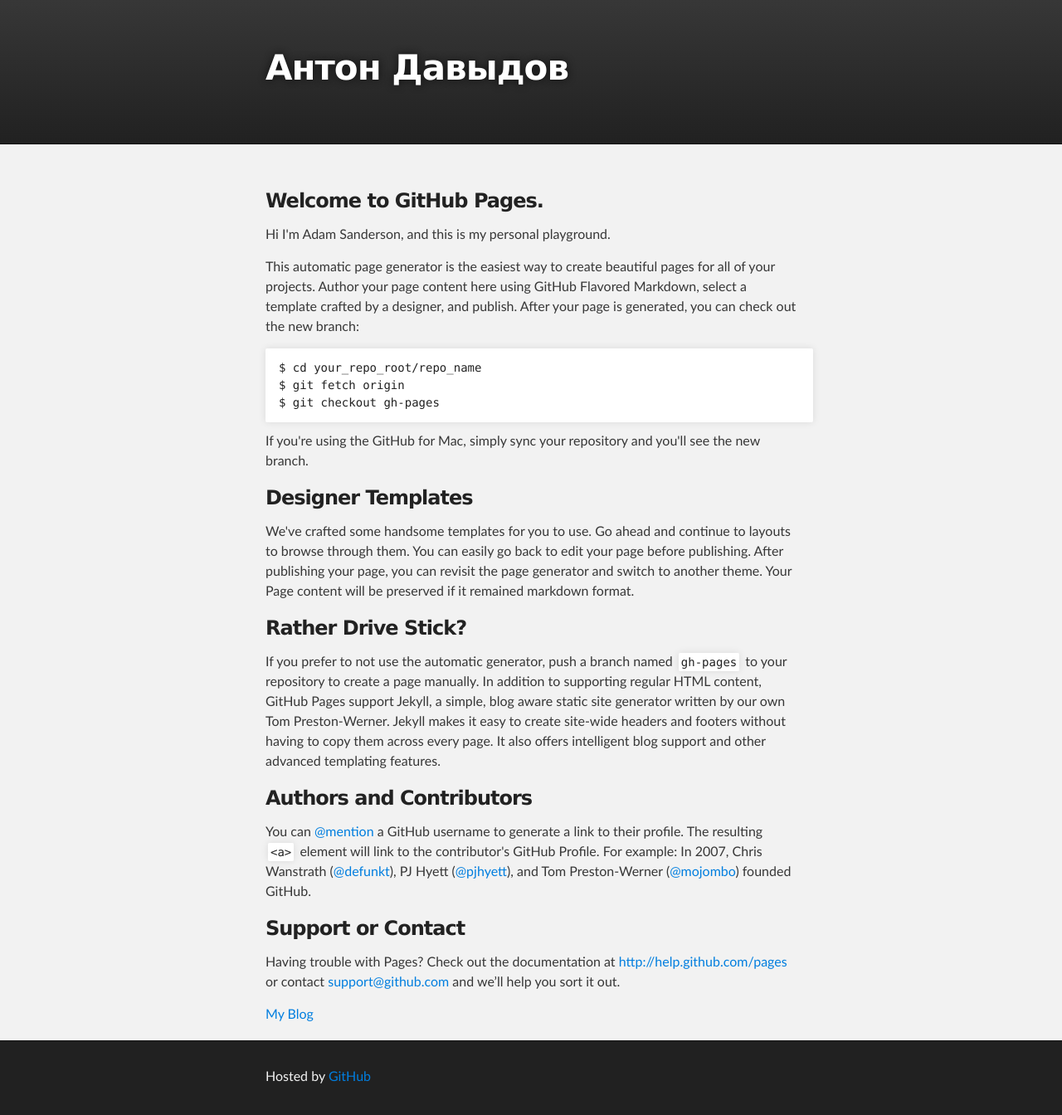
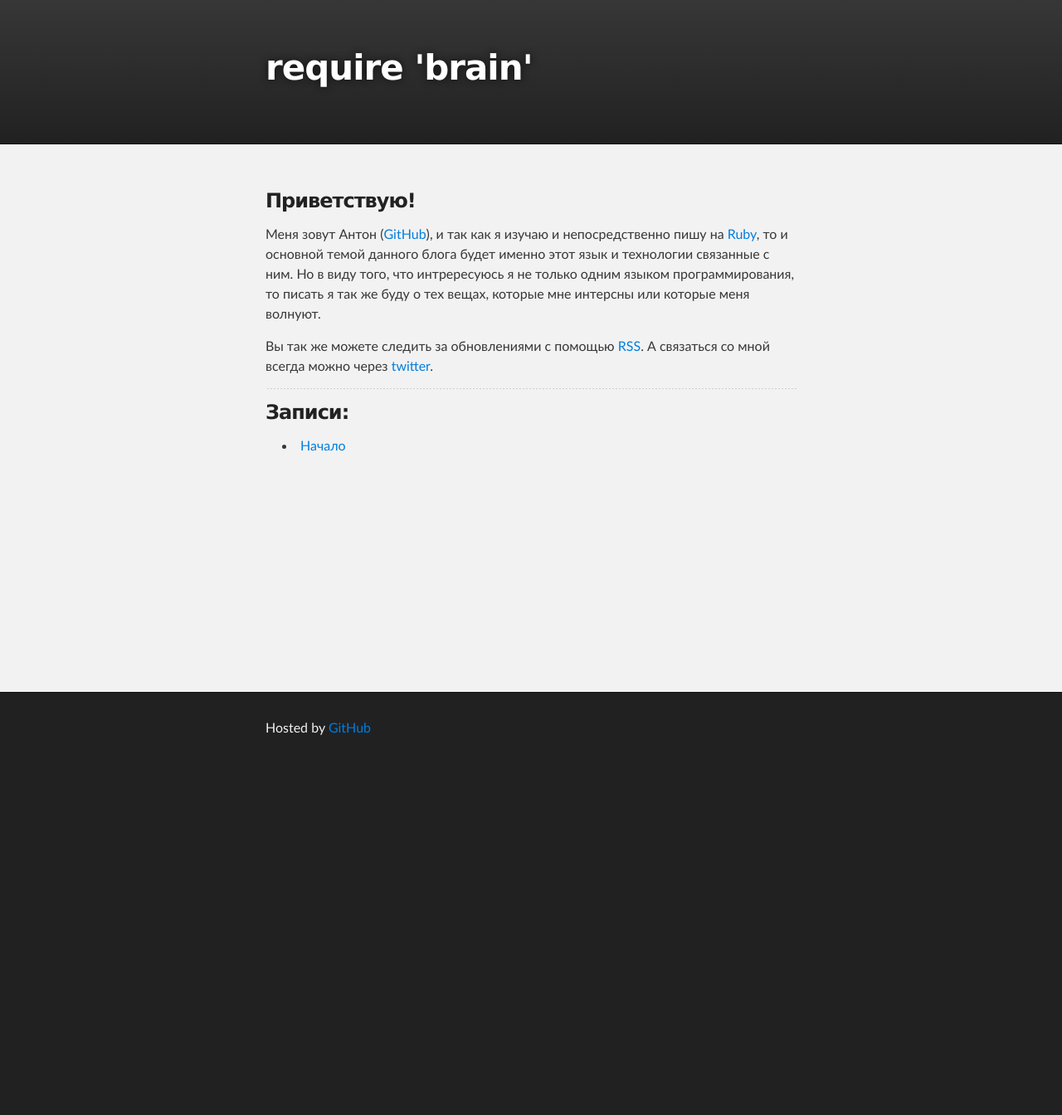
Before and after one commit to davydovanton/davydovanton.github.io, a Jekyll site: the page built from index.html, in a window 1280 px wide. Shown: the whole page at 83% size. Built offline with Jekyll 4.4.1, drawn with Linux system fonts in a browser that asks for light colours; Markdown is read by kramdown in place of the engine named in the settings; after the commit the page ends 924 px from its top, so only the background shows below that.

Commit message:
Finaly style

```diff
--- a/_config.yml
+++ b/_config.yml
@@ -1,5 +1,5 @@
-name: Your Blog's Name
-description: A description for your blog
+name: require 'brain'
+description: Блог о Ruby и прочих технологиях
 url: http://fikys.github.io
 markdown: rdiscount
 pygments: true
--- a/_layouts/main.html
+++ b/_layouts/main.html
@@ -18,7 +18,7 @@
         <header class="inner">
           <!-- <a id="forkme_banner" href="https://github.com/fikys">View on GitHub</a> -->
 
-          <a href="/"><h1 id="project_title">Антон Давыдов</h1></a>
+          <a href="/"><h1 id="project_title">require 'brain'</h1></a>
           <h2 id="project_tagline"></h2>
 
         </header>
--- a/index.html
+++ b/index.html
@@ -1,47 +1,28 @@
 ---
 layout: main
-title: "Anton Davydov"
+title: "require 'brain'"
 ---
 
 <div class="content">
-  <h3><a name="welcome-to-github-pages" class="anchor" href="#welcome-to-github-pages"><span class="octicon octicon-link"></span></a>Welcome to GitHub Pages.</h3>
+  <h3>Приветствую!</h3>
+  <p>Меня зовут Антон (<a href="" target="_blank">GitHub</a>), и так как я изучаю и непосредственно пишу на <a href="https://www.ruby-lang.org/en/" target="_blank">Ruby</a>,
+  то и основной темой данного блога будет именно этот язык и технологии связанные с ним.
+  Но в виду того, что интрересуюсь я не только одним языком программирования, то писать я так же буду о тех вещах,
+  которые мне интерсны или которые меня волнуют.</p>
 
 
+<p>Вы так же можете следить за обновлениями с помощью <a href="/feed.xml" target="_blank">RSS</a>. А связаться со мной всегда можно через <a href="https://twitter.com/anton_davydov" target="_blank">twitter</a>.</p>
+<hr>
 
-<h3></h3>
-<p>Hi I'm Adam Sanderson, and this is my personal playground.</p>
+<h3>Записи:</h3>
 
-
-
-
-<p>This automatic page generator is the easiest way to create beautiful pages for all of your projects. Author your page content here using GitHub Flavored Markdown, select a template crafted by a designer, and publish. After your page is generated, you can check out the new branch:</p>
-<pre><code>$ cd your_repo_root/repo_name
-$ git fetch origin
-$ git checkout gh-pages
-</code></pre>
-
-<p>If you're using the GitHub for Mac, simply sync your repository and you'll see the new branch.</p>
-
-<h3>
-<a name="designer-templates" class="anchor" href="#designer-templates"><span class="octicon octicon-link"></span></a>Designer Templates</h3>
-
-<p>We've crafted some handsome templates for you to use. Go ahead and continue to layouts to browse through them. You can easily go back to edit your page before publishing. After publishing your page, you can revisit the page generator and switch to another theme. Your Page content will be preserved if it remained markdown format.</p>
-
-<h3>
-<a name="rather-drive-stick" class="anchor" href="#rather-drive-stick"><span class="octicon octicon-link"></span></a>Rather Drive Stick?</h3>
-
-<p>If you prefer to not use the automatic generator, push a branch named <code>gh-pages</code> to your repository to create a page manually. In addition to supporting regular HTML content, GitHub Pages support Jekyll, a simple, blog aware static site generator written by our own Tom Preston-Werner. Jekyll makes it easy to create site-wide headers and footers without having to copy them across every page. It also offers intelligent blog support and other advanced templating features.</p>
-
-<h3>
-<a name="authors-and-contributors" class="anchor" href="#authors-and-contributors"><span class="octicon octicon-link"></span></a>Authors and Contributors</h3>
-
-<p>You can <a href="https://github.com/blog/821" class="user-mention">@mention</a> a GitHub username to generate a link to their profile. The resulting <code>&lt;a&gt;</code> element will link to the contributor's GitHub Profile. For example: In 2007, Chris Wanstrath (<a href="https://github.com/defunkt" class="user-mention">@defunkt</a>), PJ Hyett (<a href="https://github.com/pjhyett" class="user-mention">@pjhyett</a>), and Tom Preston-Werner (<a href="https://github.com/mojombo" class="user-mention">@mojombo</a>) founded GitHub.</p>
-
-<h3>
-<a name="support-or-contact" class="anchor" href="#support-or-contact"><span class="octicon octicon-link"></span></a>Support or Contact</h3>
-
-<p>Having trouble with Pages? Check out the documentation at <a href="http://help.github.com/pages">http://help.github.com/pages</a> or contact <a href="mailto:support@github.com">support@github.com</a> and we’ll help you sort it out.</p>
-
-
-<a href="/blog">My Blog</a>
+  <div class="related">
+    <ul>
+    {% for post in site.posts %}
+      <li>
+        <a href="{{ post.url }}">{{ post.title }}</a>
+      </li>
+    {% endfor %}
+    </ul>
+  </div>
 </div>
--- a/stylesheets/stylesheet.css
+++ b/stylesheets/stylesheet.css
@@ -363,6 +363,7 @@
 }
 
 #main_content {
+  min-height: 600px;
   padding-top: 40px;
 }
 
```
Also changed, not shown: _layouts/post.html (+20 -3 lines), 5 other files.
